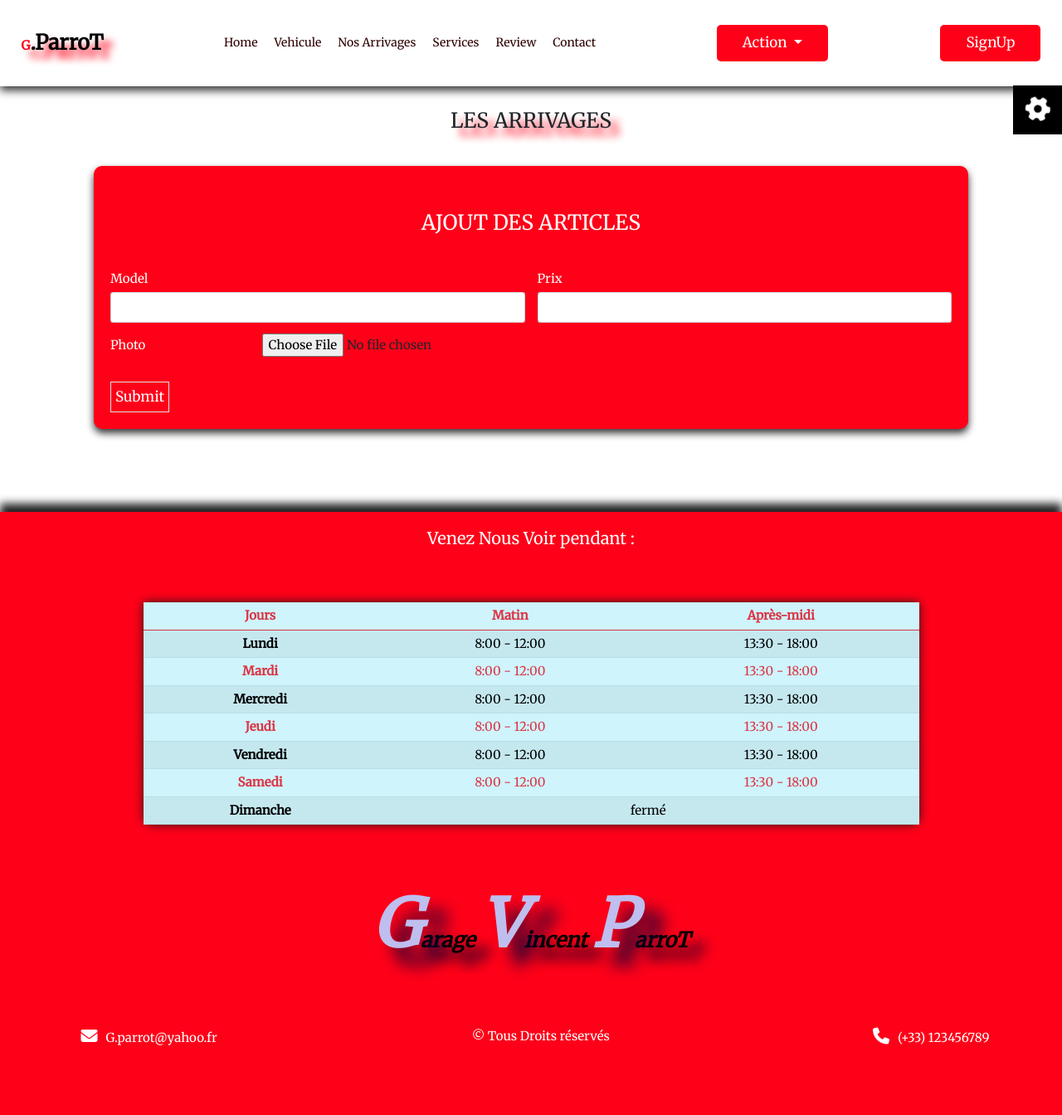
After one commit to akkramm00/GARAGE-V_PARROT, a PHP site: page /Arrivages.php in a window 1280 px wide. The commit adds this page. Shown: the whole page at 83% size. Run offline with PHP 8.4, Linux system fonts and the light colour scheme; some web fonts are replaced.

Commit message:
add all sections

```diff
--- /dev/null
+++ b/Arrivages.php
@@ -0,0 +1,6 @@
+<?php
+require_once 'config/config.php';
+require_once 'config/upload_arrivage.php';
+require_once 'Templates/header.php';
+require_once 'Templates/arivageForm.php';
+require_once 'Templates/footer.php';
--- /dev/null
+++ b/Templates/arivageForm.php
@@ -0,0 +1,76 @@
+<style>
+    * {
+        font-size: 1.5rem;
+    }
+
+    header .logo {
+        font-size: 2.5rem;
+        font-weight: 700;
+    }
+
+    .h1 {
+        text-shadow: 10px 10px 10px var(--main);
+    }
+
+    #Pictures {
+        margin: 10rem 0;
+    }
+
+    .bg {
+        background: var(--main);
+        padding: 2rem;
+        box-shadow: var(--box_shadow);
+        border-radius: 1rem;
+    }
+
+    .bg:hover {
+        background: #000;
+    }
+
+    .border {
+        border: 2px solid #fff;
+    }
+</style>
+
+
+<main class="container-fluid" id="Pictures">
+    <div class="row h1">
+        <div class="col-12 text-center p-5 fw-bold">
+            <h1>LES ARRIVAGES</h1>
+        </div>
+    </div>
+    <div class="container bg col col-10 col-md-offset-3 ">
+        <div class="panel panel-info ">
+            <div class="panel-heading text-center  text-white fs-1 py-5">
+                AJOUT DES ARTICLES
+            </div>
+            <div class="panel-body ">
+                <form method="post" action="" enctype="multipart/form-data">
+                    <div class="form-group row">
+                        <div class="col-sm-12 col-md-6 my-1">
+                            <label class="col-sm-2 col-form-label text-white ">Model</label>
+                            <input type="text" name="textmodel" class="form-control p-3">
+                        </div>
+                        <div class="col-sm-12 col-md-6 my-1">
+                            <label class="col-sm-2 col-form-label text-white ">Prix</label>
+                            <input type="text" name="textprix" class="form-control p-3">
+                        </div>
+                    </div>
+
+                    <div class="form-group row">
+                        <div class="col-sm-12">
+                            <label class="col-sm-2 col-form-label text-white ">Photo</label>
+                            <input type="file" name="img" class="form-control-file p-3">
+                        </div>
+                    </div>
+                    <div class="form-group row">
+                        <label class="col-sm-2 col-form-label"></label>
+                        <div class="col-sm-12">
+                            <input type="submit" name="btnAjout" class="btn btn-primary border rounded-0 p-2">
+                        </div>
+                    </div>
+                </form>
+            </div>
+        </div>
+    </div>
+</main>
--- a/Templates/header.php
+++ b/Templates/header.php
@@ -43,7 +43,7 @@
             </button>
             <ul class="dropdown-menu Action">
                 <li><a class="dropdown-item" href="./Pictures.php">Ajouter Articles</a></li>
-                <li><a class="dropdown-item" href="./dates.php">Les Arrivages</a></li>
+                <li><a class="dropdown-item" href="./Arrivages.php">Les Arrivages</a></li>
                 <li><a class="dropdown-item" href="./S'inscrire.php">S'inscrire</a></li>
                 <li><a class="dropdown-item" href="./dates.php">Les Rendez-vous</a></li>
             </ul>
--- /dev/null
+++ b/config/upload_arrivage.php
@@ -0,0 +1,58 @@
+<?php
+
+$photo = "";
+$valid = "";
+
+// Vérifier si le formulaire a été soumis
+if (isset($_POST['btnAjout'])) {
+    // Récupérer les données du formulaire
+    $model = $_POST['textmodel'];
+    $prix = $_POST['textprix'];
+
+    // Vérifier si un fichier a été sélectionné
+    if (isset($_FILES['img'])) {
+        $file = $_FILES['img'];
+
+        // Vérifier s'il n'y a pas d'erreur lors de l'upload du fichier
+        if ($file['error'] === UPLOAD_ERR_OK) {
+            $filename = $file['name'];
+            $tempPath = $file['tmp_name'];
+
+            // Obtenir le contenu de l'image encodé en base64
+            $imageData = base64_encode(file_get_contents($tempPath));
+
+            // Insérer les données dans la base de données
+            if ($conn) {
+                $sql = "INSERT INTO arrivages (Model, Prix, Image)
+                        VALUES ('$model', '$prix', '$imageData')";
+
+                if (mysqli_query($conn, $sql)) {
+                    $valid = "<div class='alert alert-success'>
+                                <a href='#' class='close' data-dismiss='alert' aria-label='close'>&times;</a>
+                                <b>Image ajoutée avec succès.</b>
+                            </div>";
+                } else {
+                    $valid = "<div class='alert alert-danger'>
+                                <a href='#' class='close' data-dismiss='alert' aria-label='close'>&times;</a>
+                                <b>Erreur lors de l'ajout de l'image dans la base de données.</b>
+                            </div>";
+                }
+            } else {
+                $valid = "<div class='alert alert-danger'>
+                            <a href='#' class='close' data-dismiss='alert' aria-label='close'>&times;</a>
+                            <b>Erreur de connexion à la base de données.</b>
+                        </div>";
+            }
+        } else {
+            $valid = "<div class='alert alert-danger'>
+                        <a href='#' class='close' data-dismiss='alert' aria-label='close'>&times;</a>
+                        <b>Erreur lors de l'upload du fichier.</b>
+                    </div>";
+        }
+    } else {
+        $valid = "<div class='alert alert-danger'>
+                    <a href='#' class='close' data-dismiss='alert' aria-label='close'>&times;</a>
+                    <b>Aucun fichier sélectionné.</b>
+                </div>";
+    }
+}
```
Also changed, not shown: Templates/style.css (+23 -12 lines).
